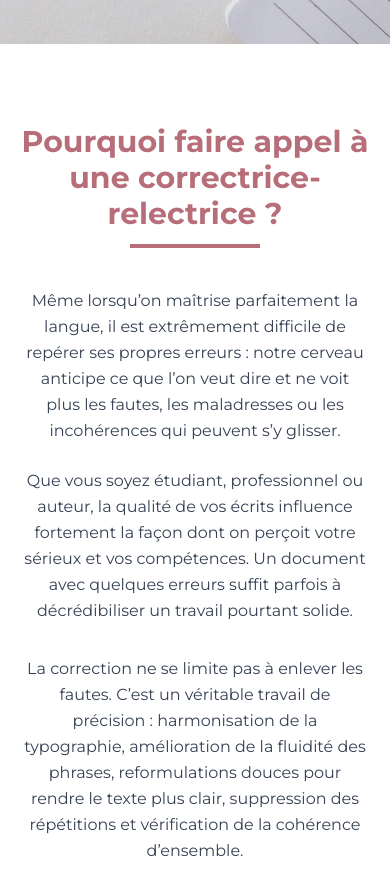
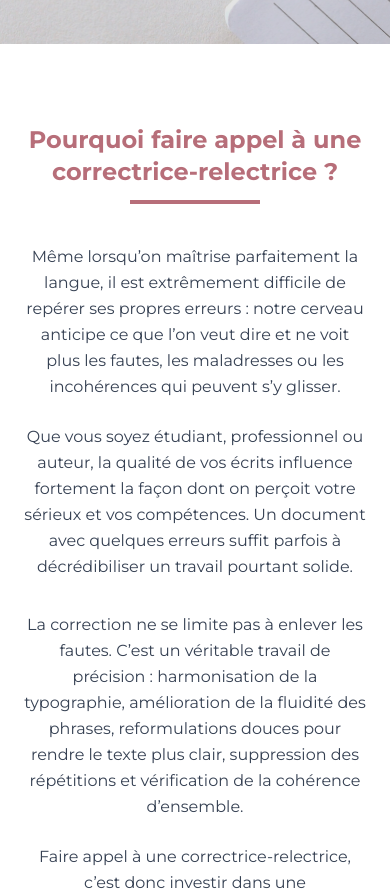
Before and after one commit to EthwallLo/lorena-website-correction, a Next.js app: page / in a window 390 px wide. Shown: the part 800-1692 px from the top of the page. Built offline with nearby package versions, Linux system fonts and the light colour scheme; a web font is replaced by a local one.

Commit message:
fix: correction titre accueil mobile

```diff
--- a/app/page.tsx
+++ b/app/page.tsx
@@ -45,9 +45,10 @@ export default function HomePage() {
 
       <section id="decouvrir" className="relative justify-center items-center bg-white"
         style={{ minHeight: "40vh", paddingTop: "5rem", paddingBottom: "5rem" }}>
-        <h2 className="text-3xl font-bold mb-10 text-[#B76E79] relative text-center
+        <h2 className="text-2xl sm:text-3xl font-bold mb-10 text-[#B76E79] relative text-center
           after:content-[''] after:block after:w-[130px] after:h-1 after:bg-[#B76E79] after:mt-3 after:mx-auto">
-          Pourquoi faire appel à une correctrice-relectrice ? </h2>
+          Pourquoi faire appel à une correctrice-relectrice ?
+        </h2>
 
         <div className="max-w-7xl mx-auto grid grid-cols-1 md:grid-cols-2 gap-8 md:px-12 px-6 text-center md:text-left">
           <div>
```
